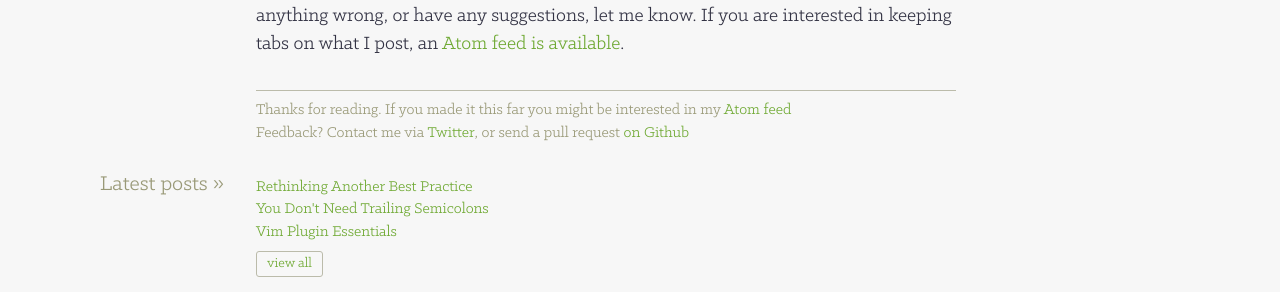
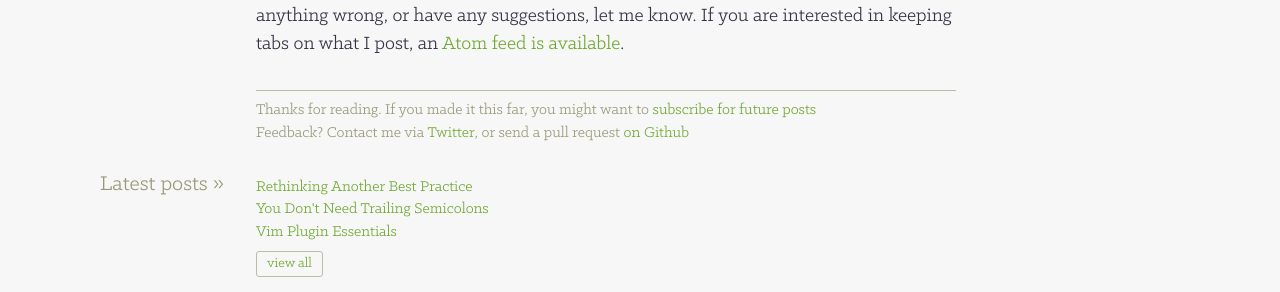
Before and after one commit to af/af.github.com, a Jekyll site: the page built from _posts/2013-07-27-hello-world.md, in a window 1280 px wide. Shown: the part 979-1271 px from the top of the page. Built offline with Jekyll 4.4.1, drawn with Linux system fonts in a browser that asks for light colours; Markdown is read by kramdown in place of the engine named in the settings.

Commit message:
Human-friendly feed subscribe link.

```diff
--- a/_layouts/post.html
+++ b/_layouts/post.html
@@ -12,8 +12,8 @@ layout: base
     {{ content }}
 
     <footer>
-        <p>Thanks for reading. If you made it this far you might be interested
-            in my <a href="/atom.xml">Atom feed</a>
+        <p>Thanks for reading. If you made it this far, you might want to
+            <a href="/atom.xml">subscribe for future posts</a>
         </p>
 
         <p>Feedback? Contact me via <a href="https://twitter.com/eh_eff">Twitter</a>,
```
